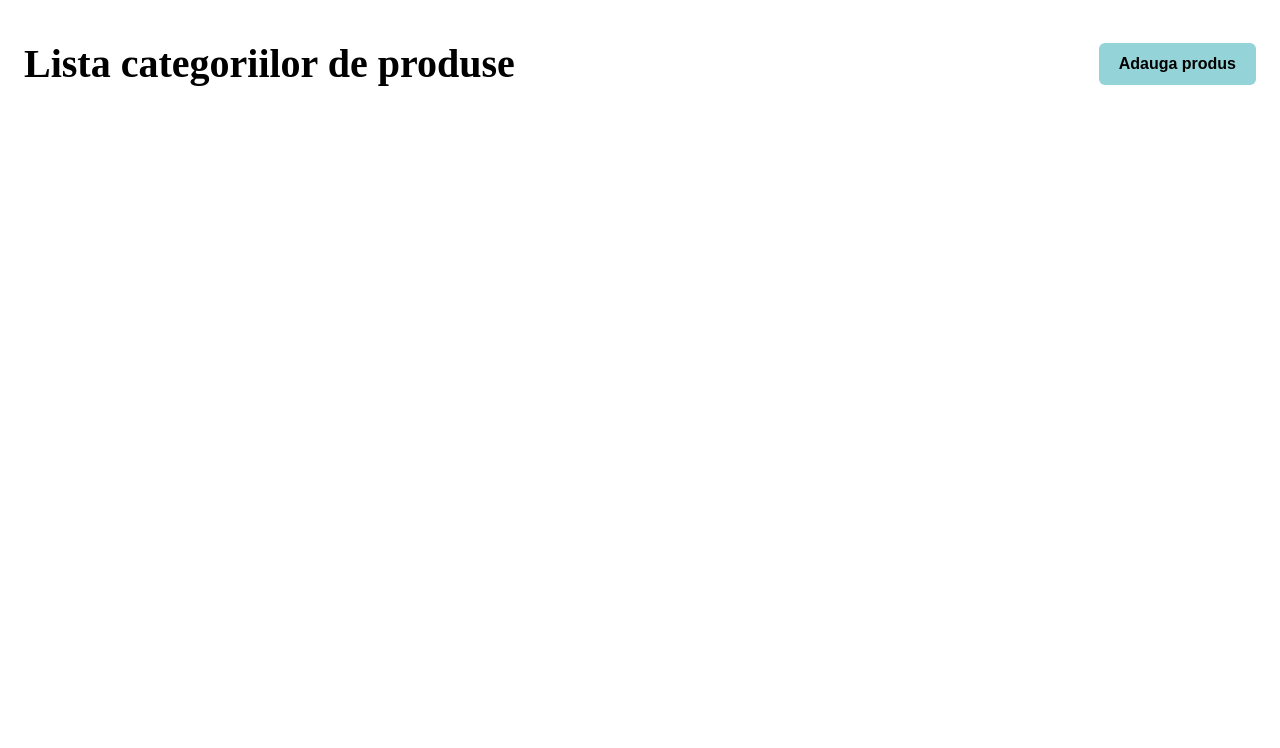
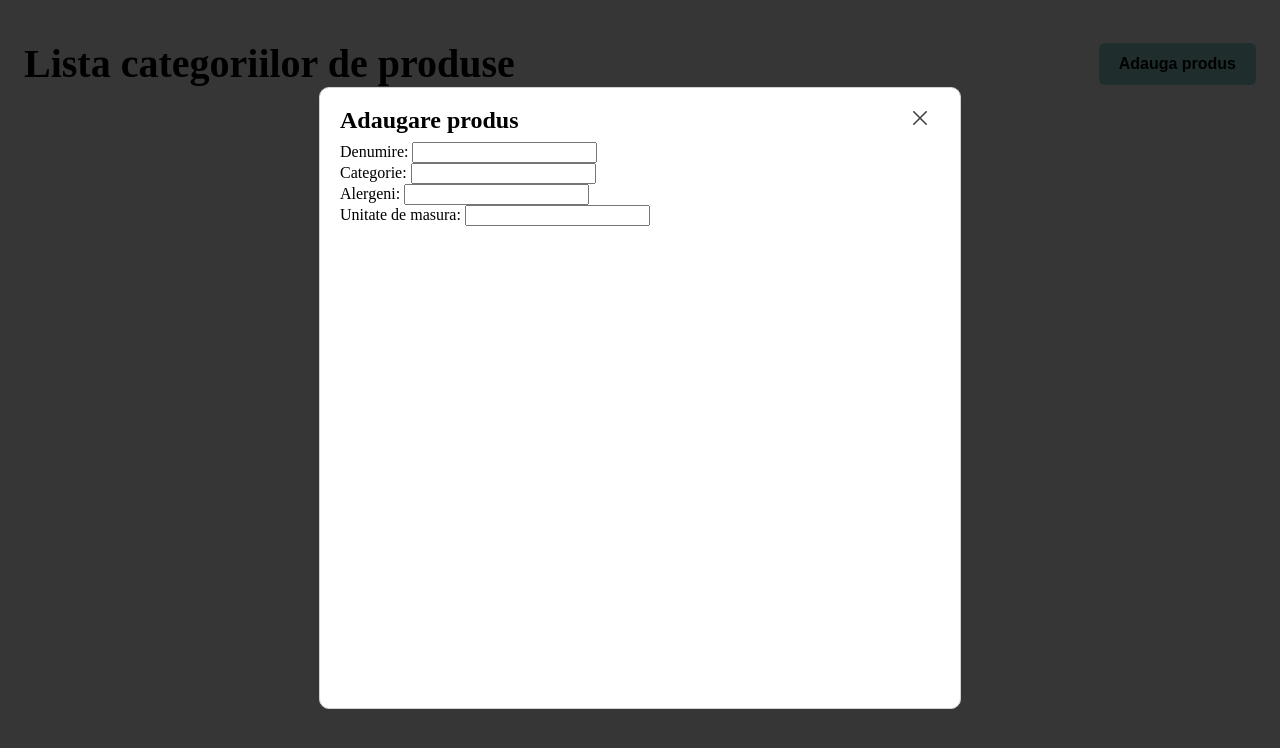
Before and after one commit to fioip/organizare-camara, a website built with webpack: page src/index.html in a window 1280 px wide. Both pictures are taken after a click on the button "Adauga produs". Built offline with nearby package versions, Linux system fonts and the light colour scheme.

Commit message:
open and close pop up

```diff
--- a/src/index.html
+++ b/src/index.html
@@ -5,12 +5,40 @@
     <meta http-equiv="X-UA-Compatible" content="IE=edge" />
     <meta name="viewport" content="width=device-width, initial-scale=1.0" />
     <title>Document</title>
-    <link href="./style.css" rel="stylesheet"></link>
+    <link href="./style.css" rel="stylesheet" />
   </head>
   <body>
-   <div class="page-title-section">
-    <h1>Lista categoriilor de produse</h1>
-    <button>Adauga produs</buton>
-   </div>
+    <div class="page-title-section">
+      <h1>Lista categoriilor de produse</h1>
+      <button data-modal="modal">Adauga produs</button>
+    </div>
+    <div id="modal" class="modal">
+      <div class="modal-overlay"></div>
+      <div class="modal-container">
+        <div class="modal-header">
+          <h2>Adaugare produs</h2>
+          <button class="button-close"><img src="./assets/close.svg" /></button>
+        </div>
+        <div class="modal-body">
+          <div>
+            <label>Denumire:</label>
+            <input />
+          </div>
+          <div>
+            <label>Categorie:</label>
+            <input />
+          </div>
+          <div>
+            <label>Alergeni:</label>
+            <input />
+          </div>
+          <div>
+            <label>Unitate de masura:</label>
+            <input />
+          </div>
+        </div>
+      </div>
+    </div>
+    <script src="index.js"></script>
   </body>
 </html>
--- a/src/index.js
+++ b/src/index.js
@@ -0,0 +1,22 @@
+function openModal() {
+  const triggers = document.querySelectorAll("[data-modal]");
+  triggers.forEach((trigger) => {
+    trigger.addEventListener("click", function (e) {
+      const modal = document.querySelector("#modal");
+      modal.classList.add("open");
+    });
+  });
+}
+
+function closeModal() {
+  const closeButtons = document.querySelectorAll(".button-close");
+  closeButtons.forEach((closeButton) => {
+    closeButton.addEventListener("click", function (e) {
+      const modal = document.querySelector("#modal");
+      modal.classList.remove("open");
+    });
+  });
+}
+
+openModal();
+closeModal();
--- a/src/style.css
+++ b/src/style.css
@@ -21,6 +21,10 @@ p {
   font-size: 16px;
 }
 
+body {
+  position: relative;
+}
+
 button {
   padding: 12px 20px;
   border-radius: 6px;
@@ -40,3 +44,53 @@ button:hover {
   align-items: center;
   justify-content: space-between;
 }
+
+.modal.open .modal-overlay {
+  background-color: #000000c9;
+  position: fixed;
+  top: 0;
+  bottom: 0;
+  left: 0;
+  right: 0;
+}
+
+.modal-container {
+  position: absolute;
+  width: 600px;
+  height: 600px;
+  transition: all 0.3s ease;
+  margin-left: auto;
+  margin-right: auto;
+  left: 0;
+  right: 0;
+  padding: 10px 20px;
+  border: 1px solid rgb(209, 209, 209);
+  border-radius: 10px;
+  background-color: #ffffff;
+  display: none;
+  z-index: 9;
+}
+
+.modal.open .modal-container {
+  display: block;
+}
+
+.modal-header {
+  display: flex;
+  justify-content: space-between;
+  align-items: center;
+}
+
+.button-close {
+  padding: 10px;
+  background-color: unset;
+}
+
+.button-close:hover {
+  background-color: unset;
+}
+
+.button-close img {
+  height: 20px;
+  display: inline-block;
+}
```
Also changed, not shown: src/assets/modal.html (added, +20 -0 lines), README.md, src/assets/close.svg (added).
